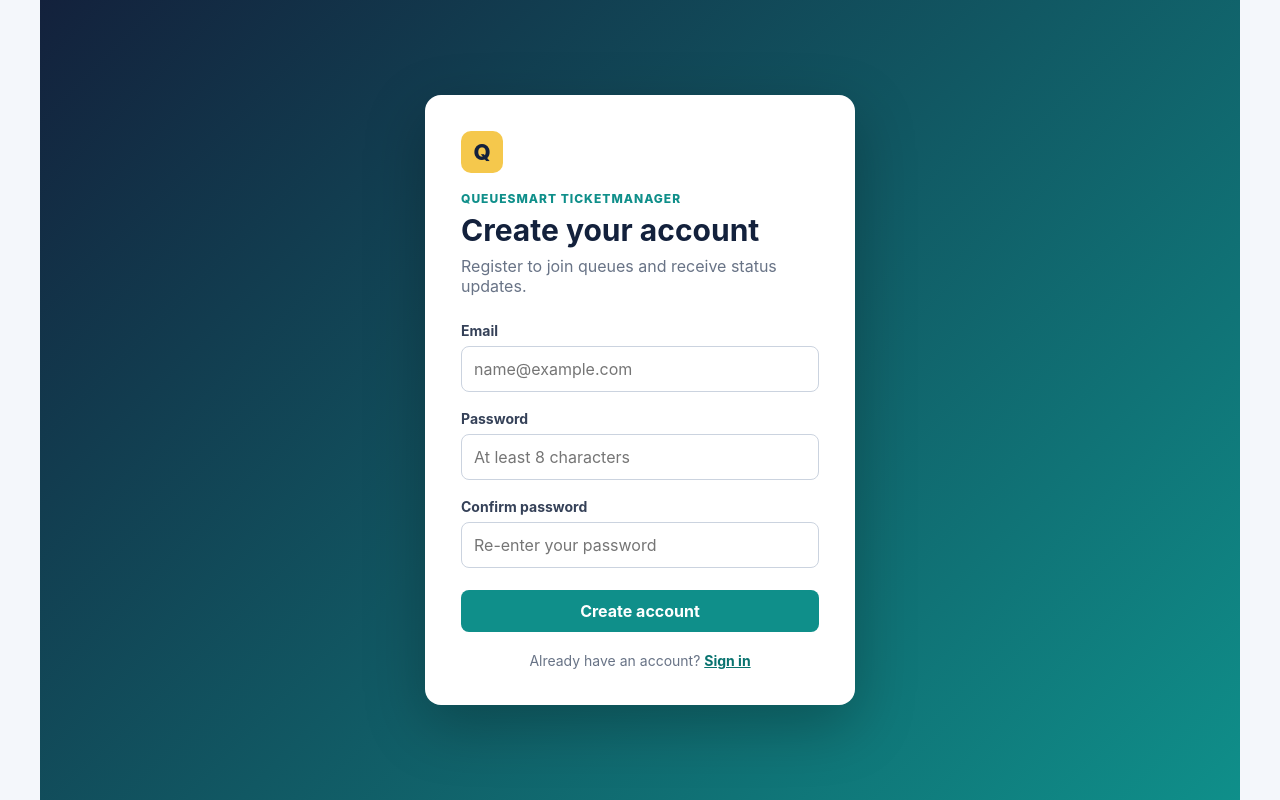
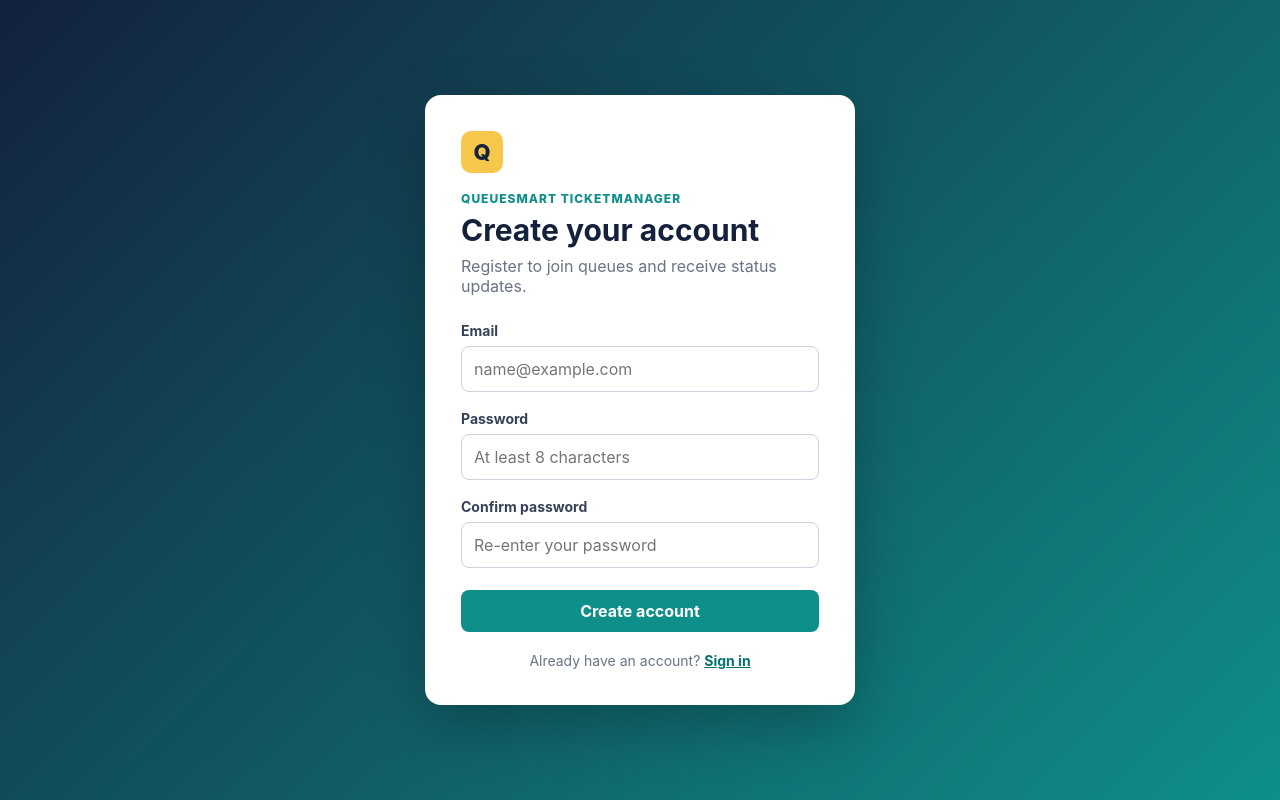
Before and after one commit to saniyacole5/queuesmart-ticketmaster, a React app in the folder frontend/: page /register in a window 1280 px wide. Built offline with nearby package versions, Linux system fonts and the light colour scheme; the HTML template or start-up script is replaced by a standard one.

Commit message:
fix ui bug

```diff
--- a/frontend/src/App.css
+++ b/frontend/src/App.css
@@ -157,7 +157,9 @@ button,
   justify-content: center;
   width: 36px;
 }
-main {
+/* Scoped to the app shell so the full-bleed auth pages, which are also
+   <main> elements, keep their own full-width background. */
+.main-column main {
   margin: auto;
   max-width: 1200px;
   padding: 38px 4% 60px;
```
